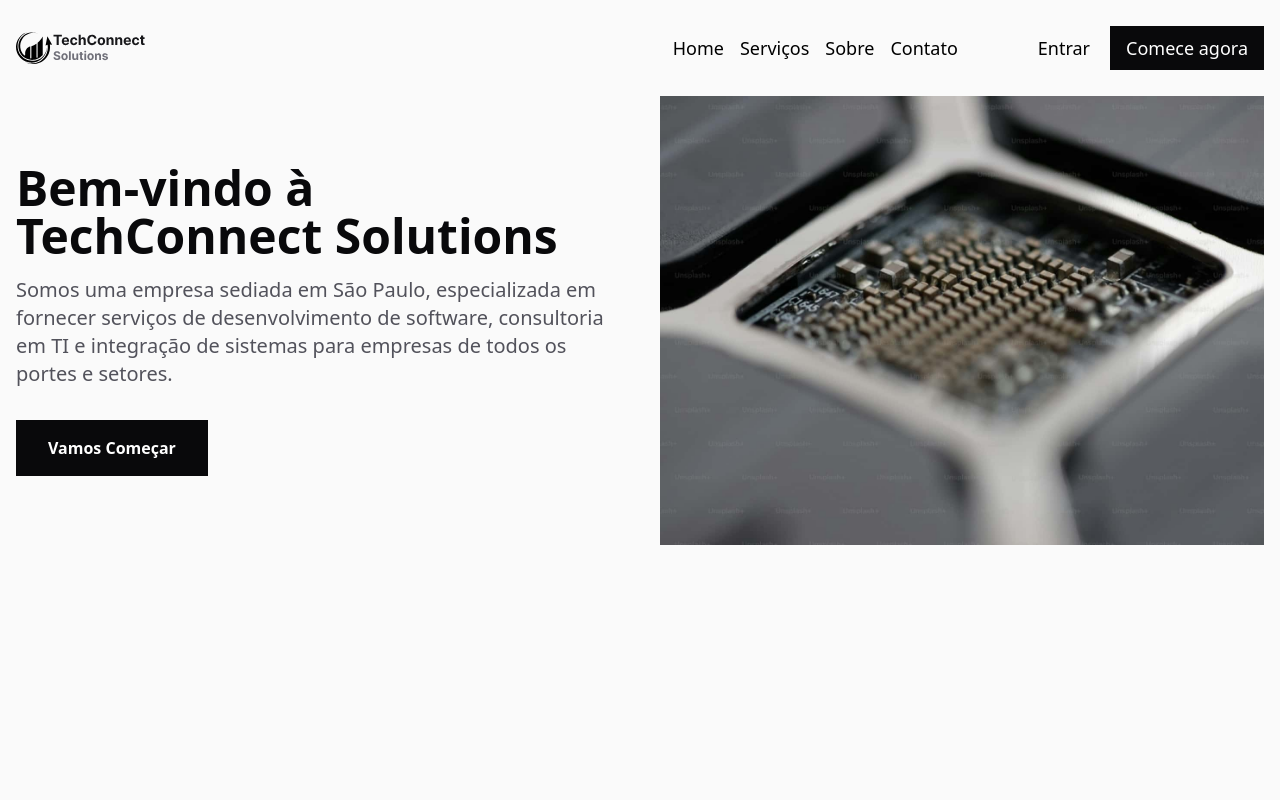
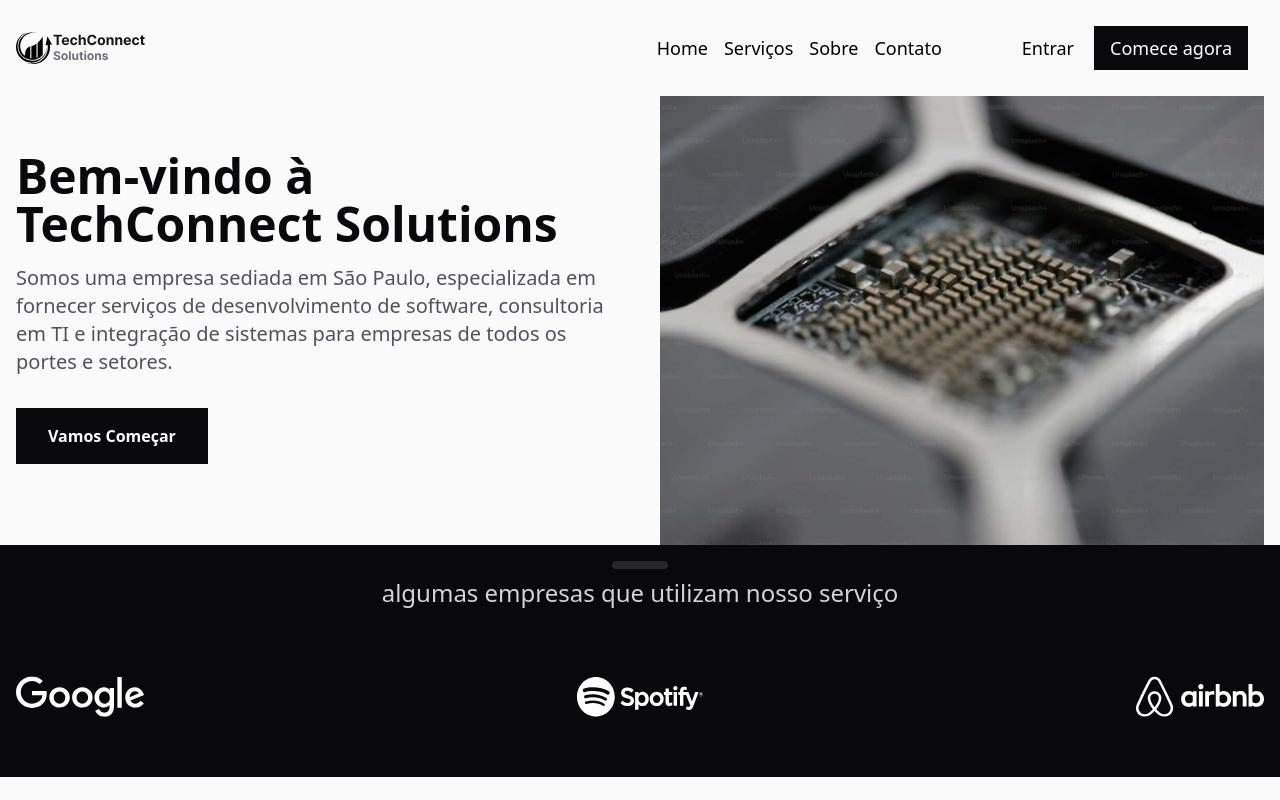
Before and after one commit to MiguelMoreiraDev/TechConnect-Solutions, a website built with Vite: page index.html in a window 1280 px wide. Built offline with nearby package versions, Linux system fonts and the light colour scheme; files whose address does not match are found by name.

Commit message:
Estilos e responsividade(seção das empresas): feito estilos e responsividade da seção de empresas

```diff
--- a/index.html
+++ b/index.html
@@ -130,7 +130,7 @@
         <img class="block max-w-full" src="/imgs/logo.svg" alt="Logo da empresa TechConnect Solutions" />
       </a>
     </div>
-    <nav class="absolute z-[500] duration-300 md:duration-0 hidden top-20 bg-zinc-50 shadow-xl h-screen py-6 animate-slideRight md:flex md:static md:top-0 md:shadow-none md:h-0 md:animate-none" data-menuhamburguer="container">
+    <nav class="absolute z-[500] duration-300 md:duration-0 hidden top-20 bg-zinc-50 shadow-xl h-screen py-6 px-4 animate-slideRight md:flex md:static md:top-0 md:shadow-none md:h-0 md:animate-none" data-menuhamburguer="container">
       <ul class="flex flex-col md:flex-row md:items-center md:mr-16">
         <li class="p-2 font-medium text-lg hover:underline underline-offset-4">
           <a href="#home">Home</a>
@@ -161,10 +161,11 @@
   </header>
   <!-- /Header  -->
 
-  <!-- Home -->
+  <!-- Hero -->
 
   <section id="home" class="container mx-auto px-4 py-6 flex flex-col gap-10 lg:grid lg:grid-cols-2 lg:py-0 lg:items-center ">
-    <div class="">
+    <div class="md:pb-6">
+
       <h1 class="text-zinc-950 text-2xl font-semibold mb-4 lg:text-5xl">Bem-vindo à TechConnect Solutions</h1>
       <p class="text-zinc-600 mb-8 lg:text-xl">Somos uma empresa sediada em São Paulo, especializada em fornecer serviços de desenvolvimento de software, consultoria em TI e integração de sistemas para empresas de todos os portes e setores.</p>
       <button class="bg-zinc-950 text-white font-semibold px-4 py-2 hover:scale-105 hover:transition-all hover:duration-300 lg:py-4 lg:px-8">Vamos Começar</button>
@@ -174,7 +175,23 @@
     </div>
   </section>
 
-  <!-- /Home -->
+  <!-- /Hero -->
+
+  <!-- Empresas -->
+
+  <section class="bg-zinc-950 bg-[url(./imgs/Home/pattern-empresa-esquerda.svg)] bg-contain max-w-full">
+    <div class="flex items-center flex-col container mx-auto p-4">
+      <span class="bg-zinc-800 w-14 h-2 rounded-full mb-2"></span>
+      <h2 class="text-zinc-300 text-md mb-6 font-medium lg:text-2xl">algumas empresas que utilizam nosso serviço</h2>
+      <div class="flex items-center w-full justify-between">
+        <img class="w-16 h-12 md:size-32" src="/imgs/brand_imgs/google_logo.svg" alt="Logo da empresa Google">
+        <img class="w-16 h-12 md:size-32" src="/imgs/brand_imgs/spotify-logo.svg" alt="Logo da empresa Spotify">
+        <img class="w-16 h-12 md:size-32" src="/imgs/brand_imgs/airbnb_logo.svg" alt="Logo da empresa Airbnb">
+      </div>
+    </div>
+  </section>
+
+  <!-- /Empresas -->
 
   <script type="module" src="main.js"></script>
 </body>
```
Also changed, not shown: public/imgs/brand_imgs/airbnb_logo.svg (added), public/imgs/brand_imgs/google_logo.svg (added), public/imgs/brand_imgs/spotify-logo.svg (added).
